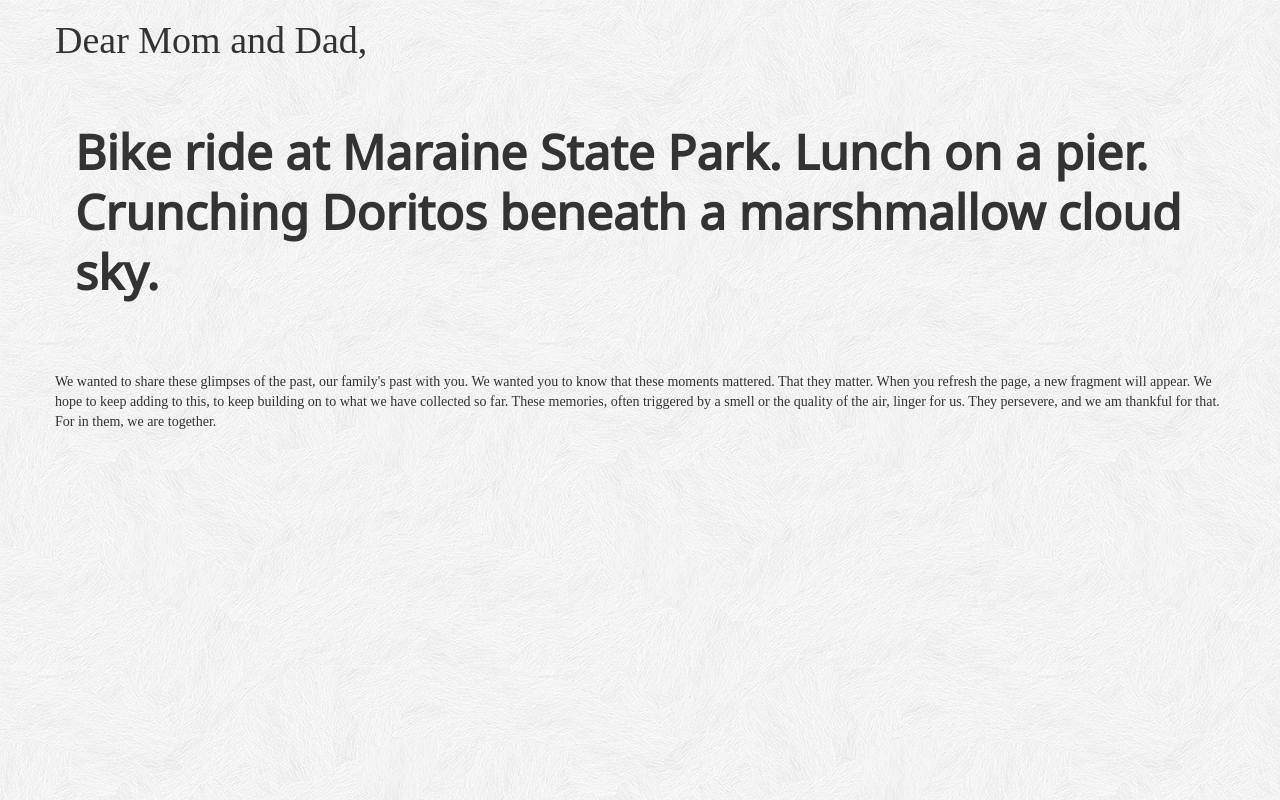
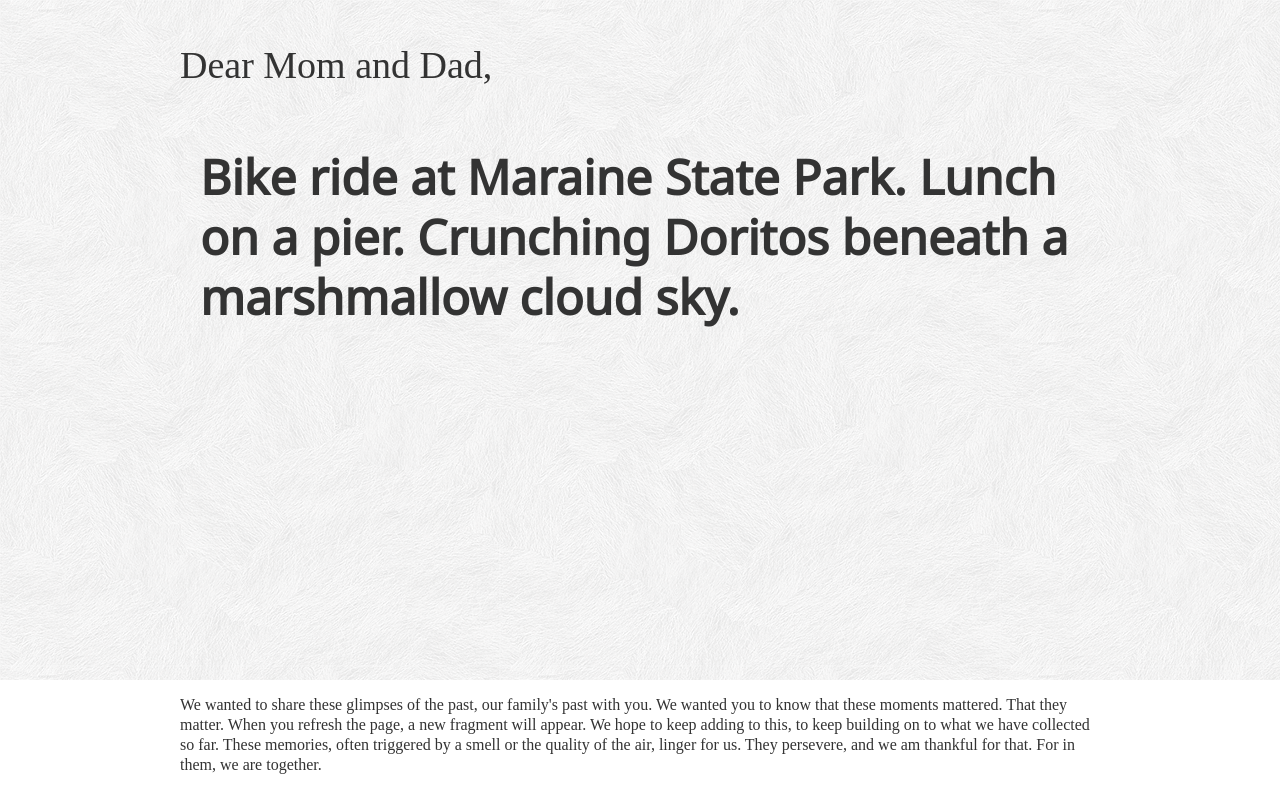
Before and after one commit to linzster/retrospected, a PHP site: page / in a window 1280 px wide. Run offline with PHP 8.4, Linux system fonts and the light colour scheme; some web fonts are replaced.

Commit message:
got sticky footer started

```diff
--- a/assets/css/memory.css
+++ b/assets/css/memory.css
@@ -1,16 +1,66 @@
+/* big, global stuff
+-------------------------------------------------- */
+
 body {
-	background-image:url(../img/subtle_white_feathers.png);
-	height:100%;
-	font-family: 'Ovo', serif;
+  background-image:url(../img/subtle_white_feathers.png);
+  font-family: 'Ovo', serif;
 }
+
+.container {
+  margin: 0 auto;
+  max-width: 920px;
+}
+
+/* sticky footer styles
+-------------------------------------------------- */
+
+html,
+body {
+  height: 100%;
+}
+
+#wrap {
+  min-height: 100%;
+  height: auto !important;
+  height: 100%;
+  margin: 0 auto -120px;
+  padding: 0 0 120px;
+}
+
+#footer {
+  height: 120px;
+  background-color: #fff;
+}
+
+#wrap > .container {
+  padding: 25px 0;
+}
+.container .credit {
+  margin: 6px 0;
+  text-align: center;
+}
+
+@media (max-width: 767px) {
+  #footer {
+    margin-left: 0px;
+    margin-right: 0px;
+    padding-left: 20px;
+    padding-right: 20px;
+  }
+}
+
+/* misc styles
+-------------------------------------------------- */
 
 h1 {
   font-family: 'Ovo', serif;
 }
 
-p.footer {
+#footer p {
   font-size:16px;
 	line-height:20px;
+  margin-top: 15px;
+  margin-bottom: 15px;
 }
 
 .my-nav >li >a {
--- a/index.php
+++ b/index.php
@@ -9,12 +9,22 @@
   <?php include('include/js.php'); ?>
 </head>
 <body>
+
+  <!-- wrapping all page content (to facilitate sticky footer) -->
+  <div id="wrap">
+
     <div class='container'>
       <h1>Dear Mom and Dad,</h1>
       <div class='memories'>
         <h2 class="memory"></h2>
       </div>
-            <div class="footer">
+    </div>
+
+  </div> <!-- /wrap -->
+
+  <!-- footer -->
+  <div id="footer">
+    <div class='container'>
       <p>We wanted to share these glimpses of the past, our family's past with you.  We wanted you to know that these
       moments mattered.  That they matter.  When you refresh the page, a new fragment will appear.  We hope to
       keep adding to this, to keep building on to what we have collected so far.  These memories, often triggered
@@ -22,6 +32,7 @@
       them, we are together.</p>
     </div>
   </div>
+
   <!-- trigger memory randomizer -->
   <script src="assets/js/memoryRandomizer.js"></script>
 </body>
```
Lines whose indentation alone changed are shown as unchanged.
